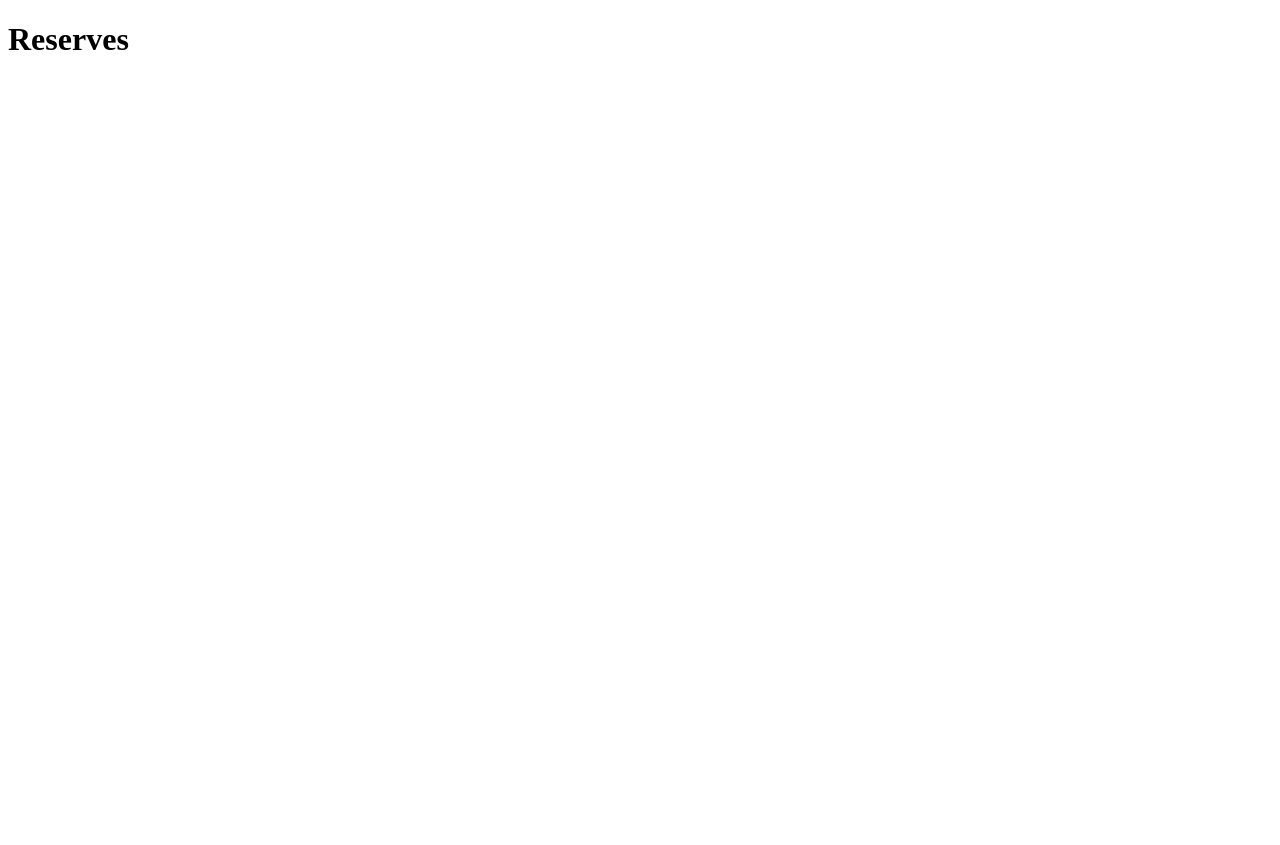
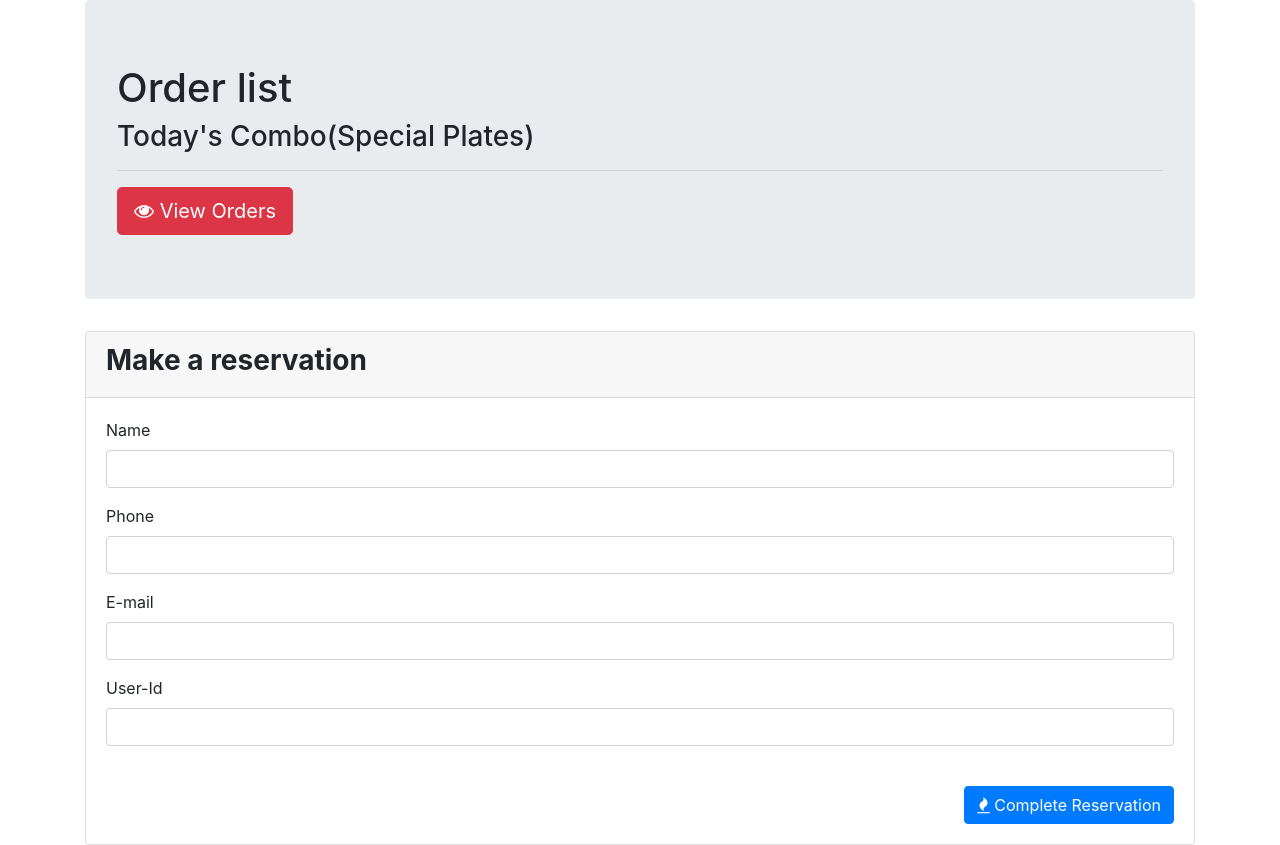
Before and after one commit to Pearlybrah/hotRestaurant, a plain HTML site: page 16-HotRestaurant/reserves.html in a window 1280 px wide. Before the commit the page ends 800 px from the top, so only its background shows below. Drawn offline with nearby package versions, Linux system fonts and the light colour scheme.

Commit message:
Update reserves.html

```diff
--- a/16-HotRestaurant/reserves.html
+++ b/16-HotRestaurant/reserves.html
@@ -1,13 +1,86 @@
 <!DOCTYPE html>
 <html lang="en">
 <head>
-    <meta charset="UTF-8">
-    <meta name="viewport" content="width=device-width, initial-scale=1.0">
-    <meta http-equiv="X-UA-Compatible" content="ie=edge">
-    <title>Reservations</title>
+  <meta charset="UTF-8">
+  <title>Reservations</title>
+  <!-- Latest compiled and minified CSS & JS -->
+  <link rel="stylesheet" href="https://maxcdn.bootstrapcdn.com/bootstrap/4.0.0/css/bootstrap.min.css">
+  <link rel="stylesheet" href="https://stackpath.bootstrapcdn.com/font-awesome/4.7.0/css/font-awesome.min.css">
+  <script src="https://code.jquery.com/jquery.js"></script>
+  <script src="https://maxcdn.bootstrapcdn.com/bootstrap/4.0.0/js/bootstrap.min.js"></script>
+
 </head>
 <body>
-    <h1>Reserves</h1>
+
+  <div class="container">
+    <div class="jumbotron">
+      <h1>Order list</h1>
+      <h3> Today's Combo(Special Plates) </h3>
+      <hr>
+      <a href="/"><button class="btn btn-danger btn-lg"><span class="fa fa-eye"></span> View Orders</button></a>
+    </div>
+    <div class="row">
+
+      <div class="col-12">
+
+        <div class="card">
+          <div class="card-header">
+            <h3><strong> Make a reservation</strong></h3>
+          </div>
+          <div class="card-body">
+            <form method="POST" role="form">
+
+              <div class="form-group">
+                <label for="name"> Name </label>
+                <input type="text" class="form-control" id="name">
+              </div>
+
+              <div class="form-group">
+                <label for="Phone">Phone</label>
+                <input type="text" class="form-control" id="role">
+              </div>
+
+              <div class="form-group">
+                <label for="E-mail">E-mail</label>
+                <input type="text" class="form-control" id="age">
+              </div>
+
+              <div class="form-group">
+                <label for= "User-Id">User-Id</label>
+                <input type="text" class="form-control" id="force-points">
+              </div>
+
+            </form>
+            <br>
+            <div class="text-right">
+              <button type="submit" class="btn btn-primary btn-md" id="add-btn"><span class="fa fa-fire"></span> Complete Reservation</button>
+            </div>
+          </div>
+        </div>
+
+      </div>
+    </div>
+  </div>
+
+  <script type="text/javascript">
+    // Question: What does this code do?
+    $("#add-btn").on("click", function(event) {
+      event.preventDefault();
+      var newTables = {
+        Name: $("#name").val().trim(),
+        Phone: $("#phone").val().trim(),
+        Email: $("#Email").val().trim(),
+        UserId: $("#UserId").val().trim()
+      };
+
+      // Question: What does this code do??
+      $.post("/api/reservationdetails", newreservation)
+        .then(function(data) {
+          console.log("add.html", data);
+          alert("Adding reservation");
+        });
+    });
+  </script>
 
 </body>
 </html>
```
